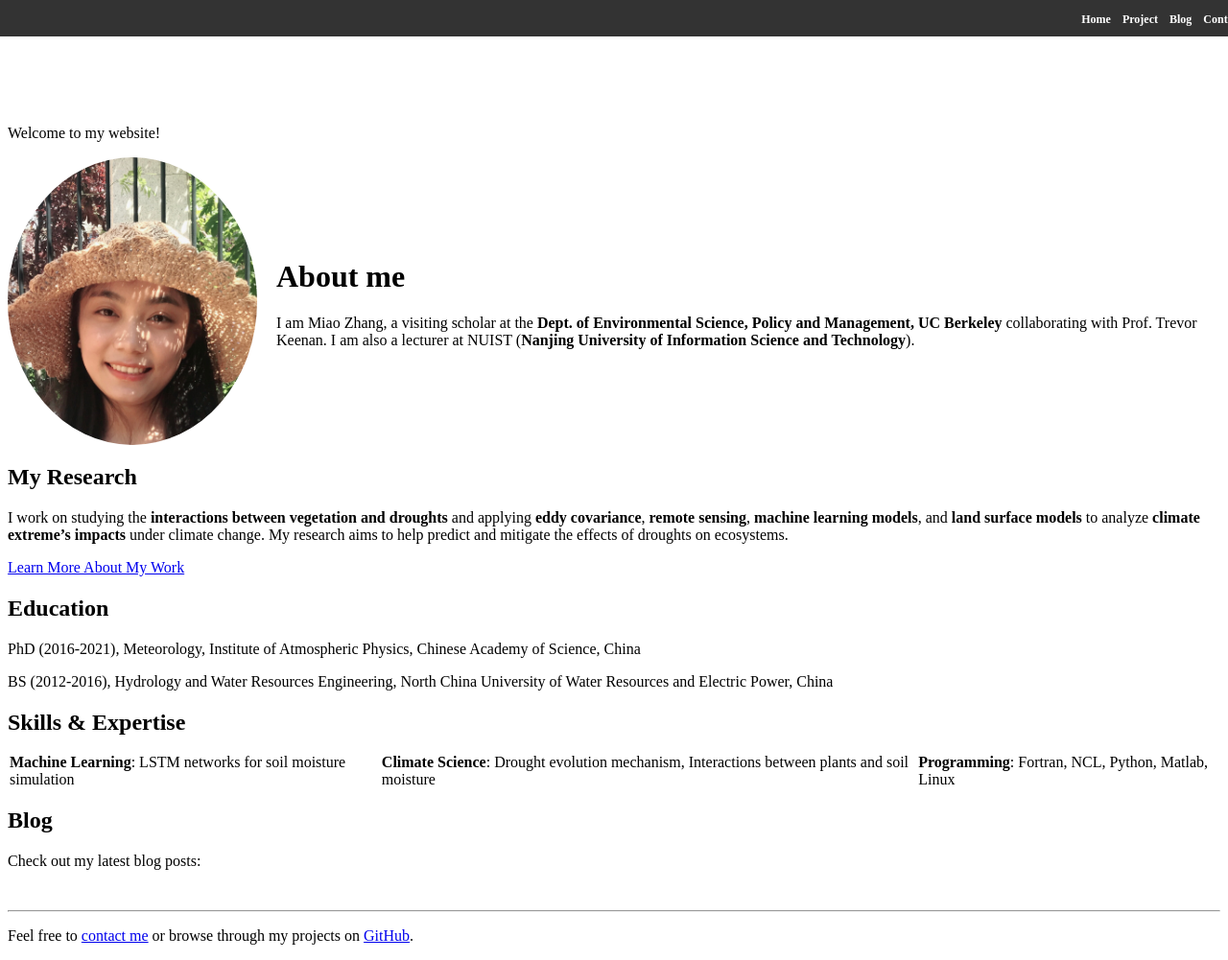
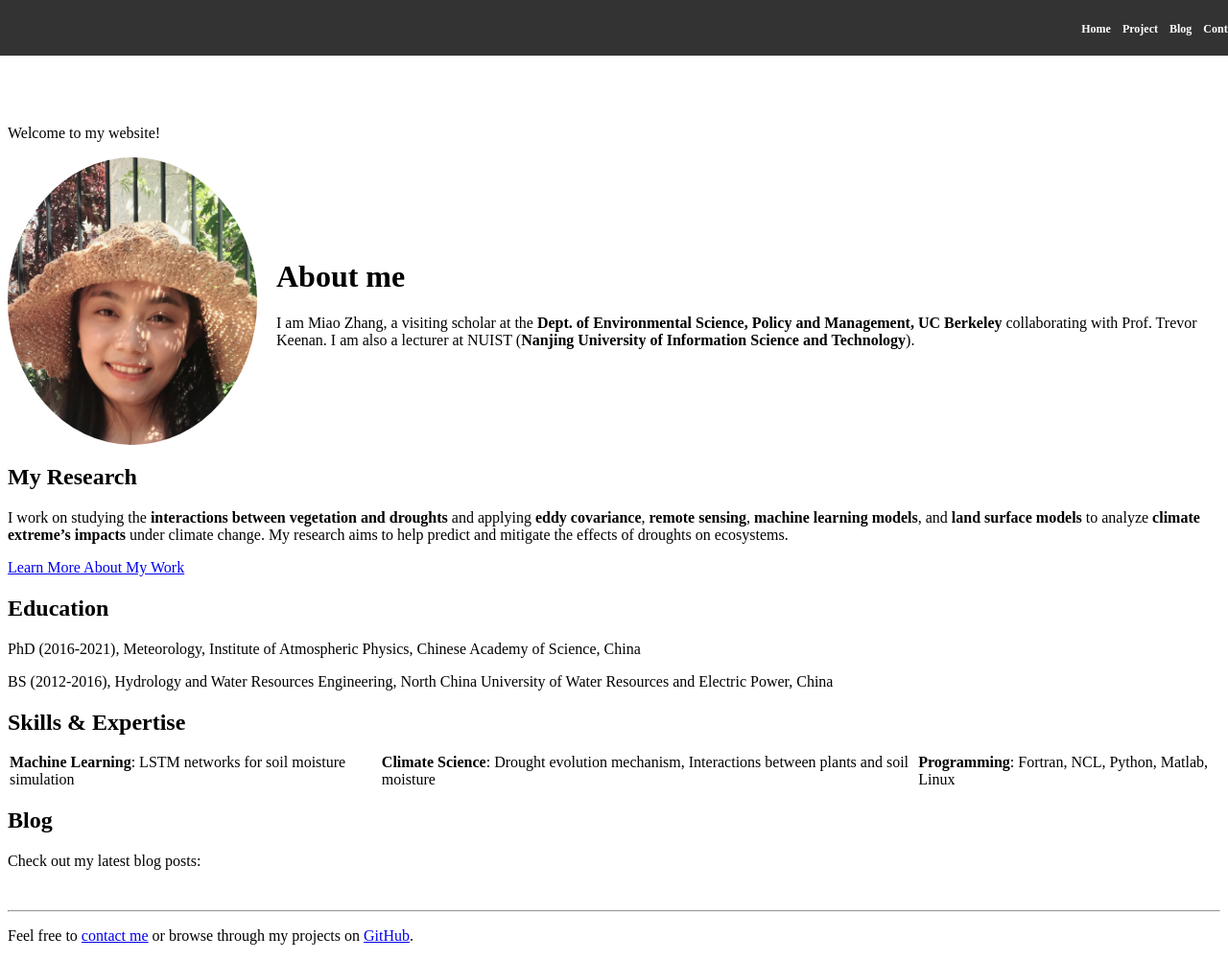
Before and after one commit to miaozhang2025/miaozhang2025.github.io, a Jekyll site: the page built from index.md, in a window 1280 px wide and 1001 px high. Shown: the whole window at 96% size. Built offline with Jekyll 4.4.1, drawn with Linux system fonts in a browser that asks for light colours.

Commit message:
Update custom.css

```diff
--- a/assets/css/custom.css
+++ b/assets/css/custom.css
@@ -10,7 +10,7 @@ header {
   left: 0;
   background-color: rgba(0, 0, 0, 0.8); /* Optional: a background color for the header */
   width: 100%;
-  padding: 10px 20px;
+  padding: 20px 20px;
   z-index: 1000; /* Ensures the header stays above other content */
   overflow: visible;
 }
```
